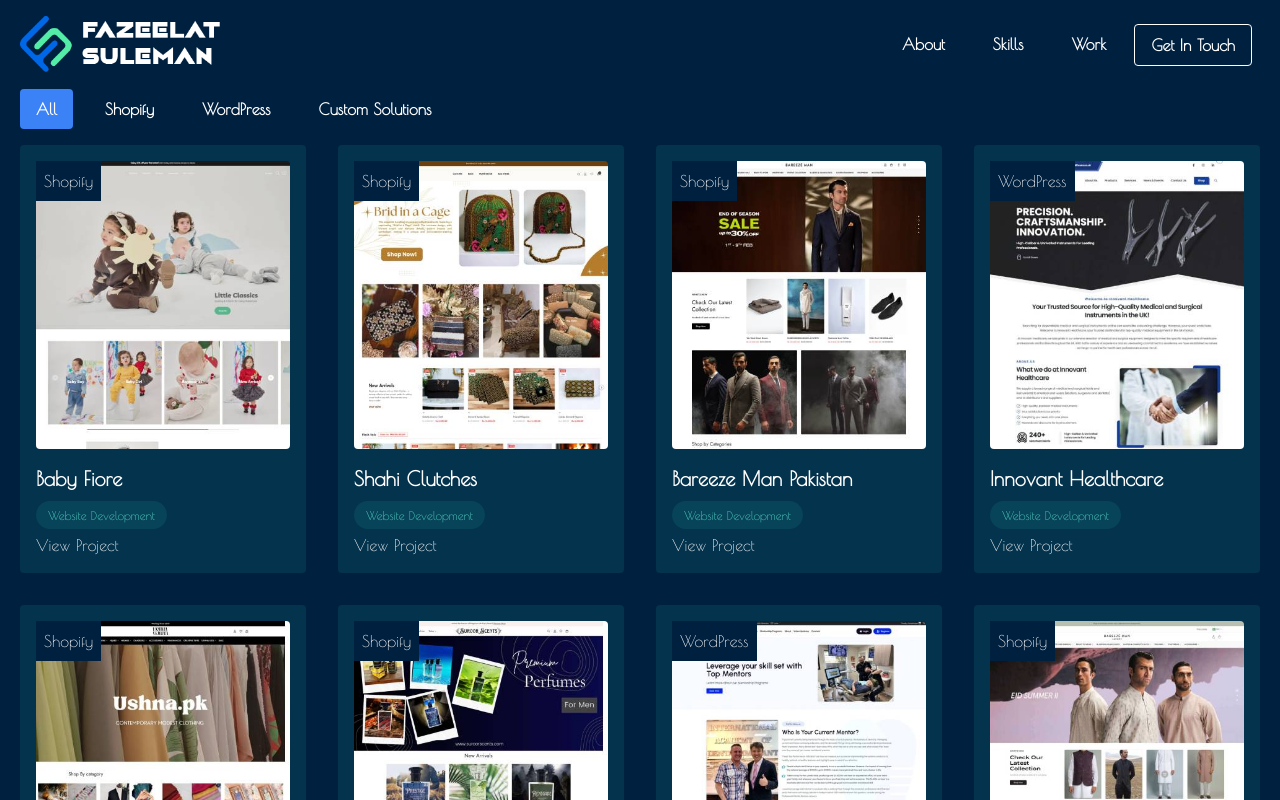
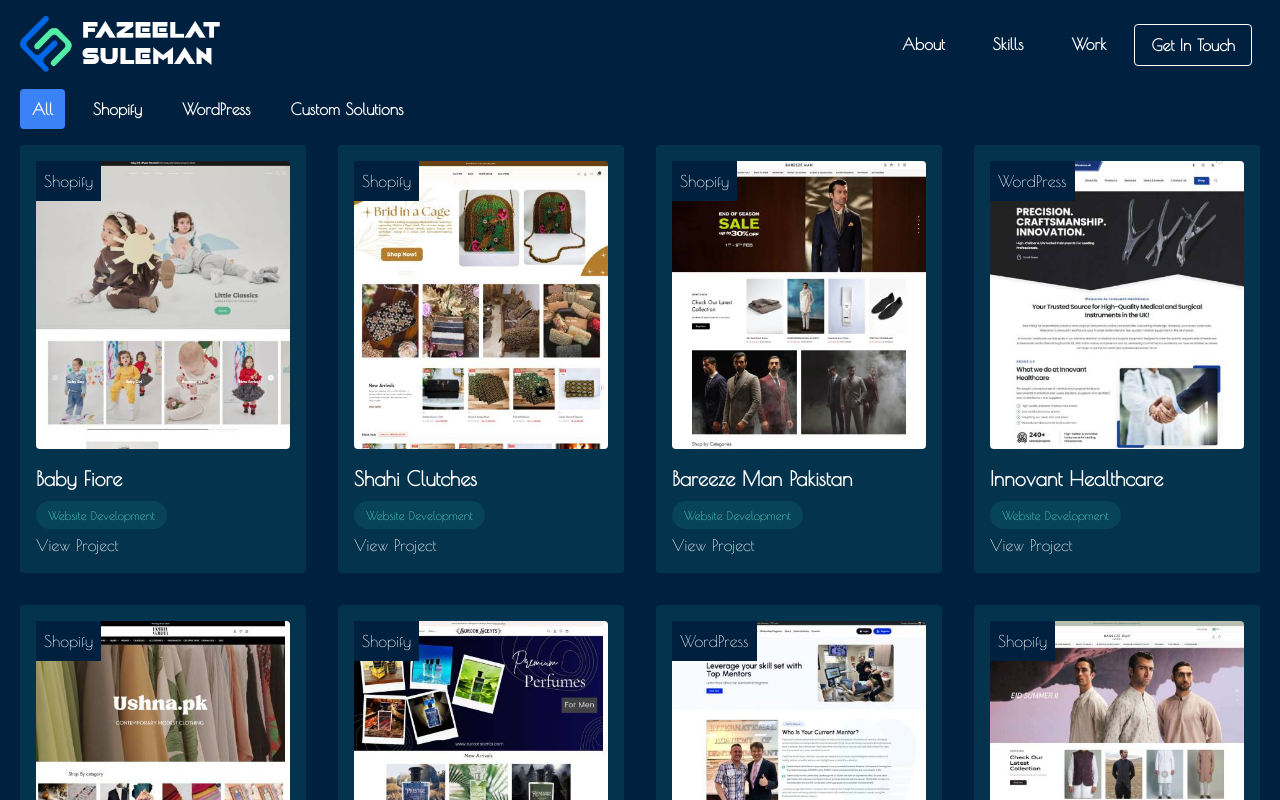
Before and after one commit to fazilat990/Portfolio-Fazeelat-Suleman, a React (Create React App) app: page /work in a window 1280 px wide. Shown: the top 800 px of the page. Built offline with nearby package versions, Linux system fonts and the light colour scheme.

Commit message:
Update Work.jsx

```diff
--- a/src/components/Work.jsx
+++ b/src/components/Work.jsx
@@ -28,12 +28,12 @@
   return (
     <div className='work-wrap'>
       <div className="container">
-        <div className="mb-4 space-x-4">
+        <div className="mb-4 space-x-4 flex flex-nowrap overflow-auto">
           {categories.map((category, index) => (
             <button
               key={index}
               onClick={() => filterCategory(category)}
-              className={`bg-${selectedCategory === category ? 'blue' : 'gray'}-500 hover:bg-${selectedCategory === category ? 'blue' : 'gray'}-700 text-white font-bold py-2 px-4 rounded`}
+              className={`bg-${selectedCategory === category ? 'blue' : 'gray'}-500 hover:bg-${selectedCategory === category ? 'blue' : 'gray'}-700 text-white font-bold py-2 px-3 rounded min-w-fit`}
             >
               {category}
             </button>
```
